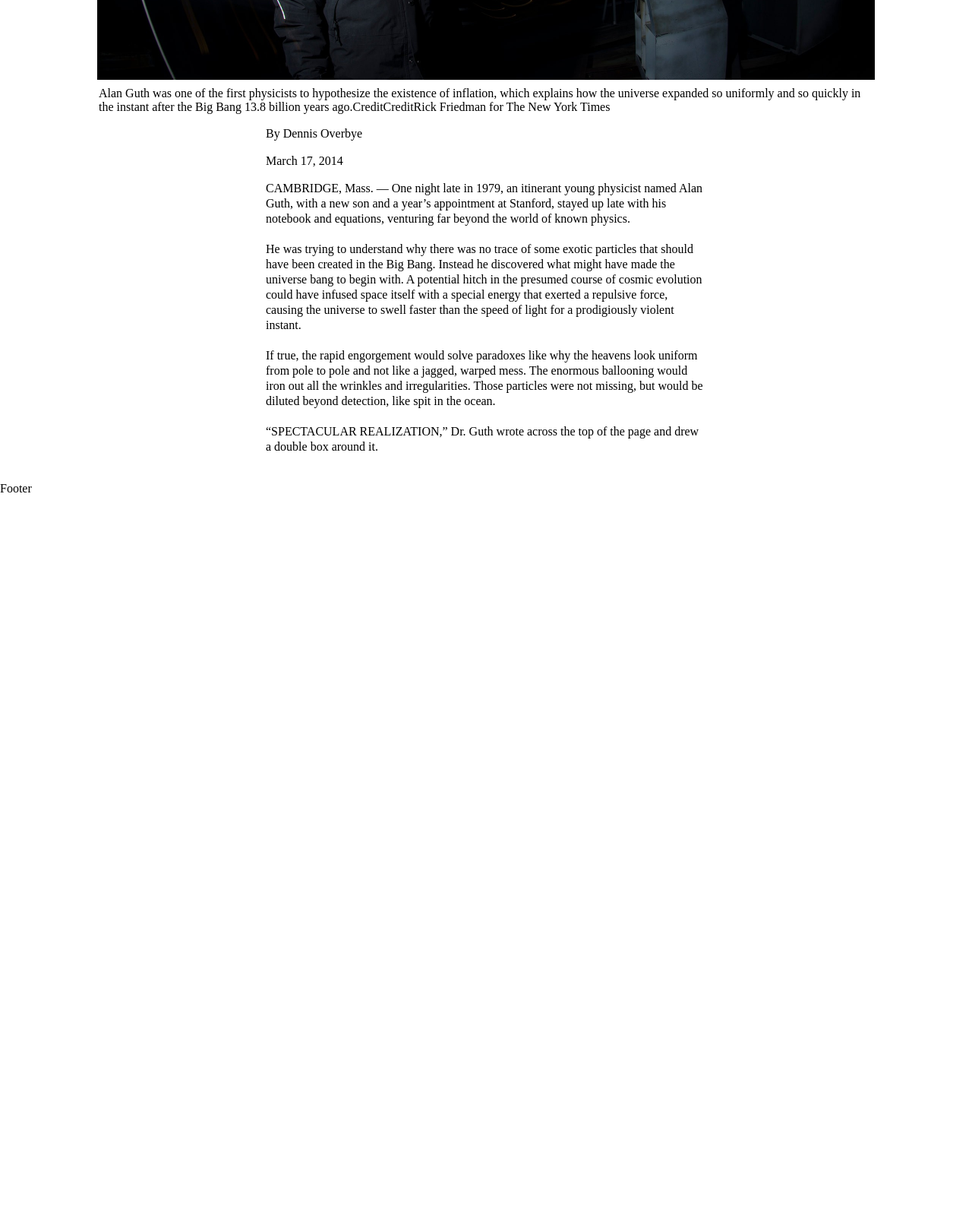
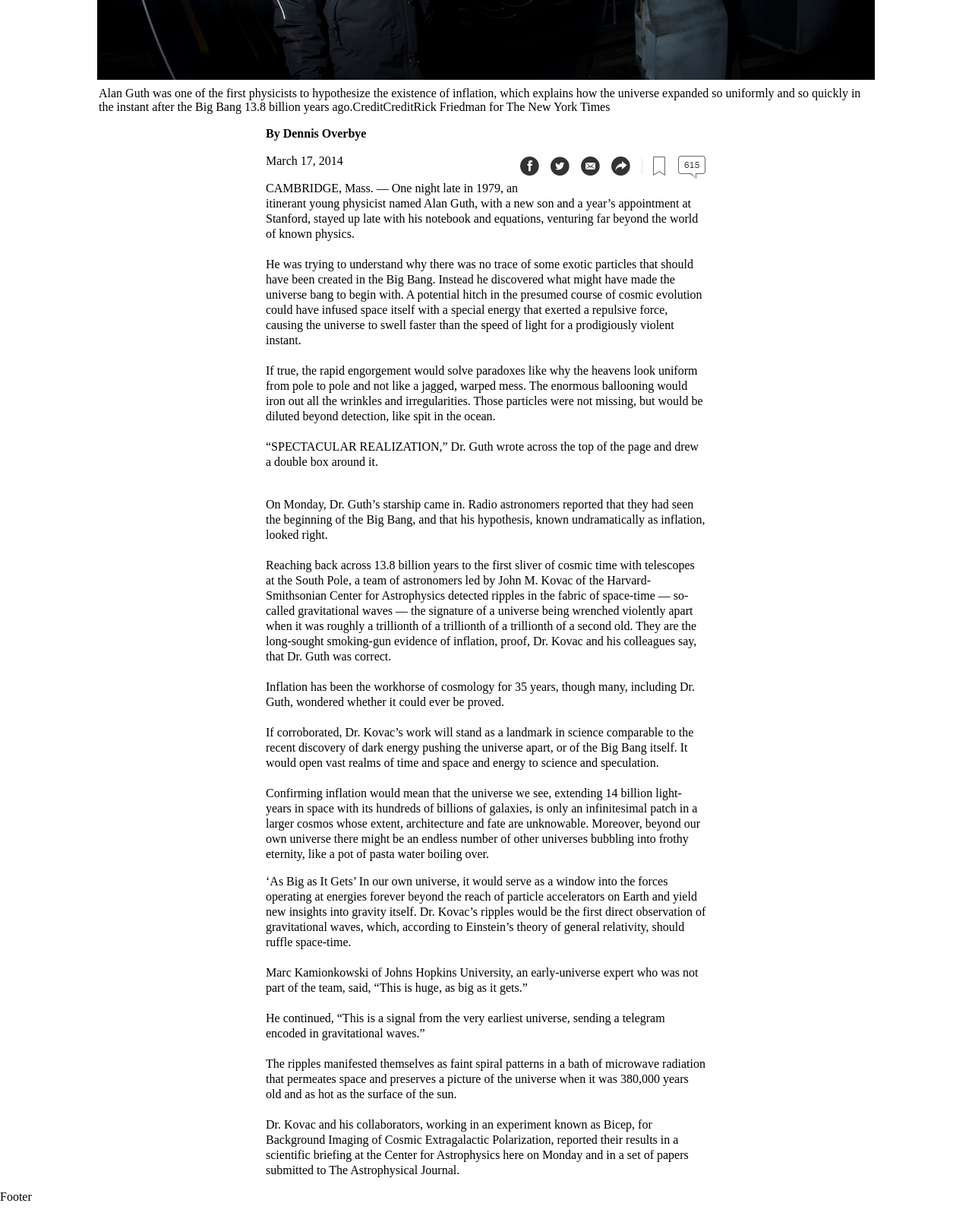
Before and after one commit to DanielMitiku/positioning-and-floating-elements, a plain HTML site: page index.html in a window 1280 px wide. Shown: the part 641-2241 px from the top of the page at 76% size. Before the commit the page ends 1309 px from the top, so only its background shows below. Drawn offline with Linux system fonts and the light colour scheme; a script that the page names is missing.

Commit message:
main text added

```diff
--- a/index.html
+++ b/index.html
@@ -37,8 +37,11 @@
     </div>
 
     <div class="articles">
-        <p>By Dennis Overbye</p>
-        <p>March 17, 2014</p>
+        <p ><a href="#" style="text-decoration: none; color: black"><strong>By Dennis Overbye</strong></a></p>
+        <div>
+        <p>March 17, 2014
+        <img id="logos" src="img/logos.jpg" alt="logos"></p>
+        </div>
         <p>CAMBRIDGE, Mass. — One night late in 1979, an itinerant young physicist named Alan Guth, with a new son and a year’s appointment at Stanford, stayed up late with his notebook and equations, venturing far beyond the world of known physics.<br><br>
 
 He was trying to understand why there was no trace of some exotic particles that should have been created in the Big Bang. Instead he discovered what might have made the universe bang to begin with. A potential hitch in the presumed course of cosmic evolution could have infused space itself with a special energy that exerted a repulsive force, causing the universe to swell faster than the speed of light for a prodigiously violent instant.<br><br>
@@ -49,7 +52,27 @@ If true, the rapid engorgement would solve paradoxes like why the heavens look u
 
 </p>
 
+<p>On Monday, Dr. Guth’s starship came in. Radio astronomers reported that they had seen the beginning of the Big Bang, and that his hypothesis, known undramatically as inflation, looked right.<br><br>
 
+Reaching back across 13.8 billion years to the first sliver of cosmic time with telescopes at the South Pole, a team of astronomers led by John M. Kovac of the Harvard-Smithsonian Center for Astrophysics detected ripples in the fabric of space-time — so-called gravitational waves — the signature of a universe being wrenched violently apart when it was roughly a trillionth of a trillionth of a trillionth of a second old. They are the long-sought smoking-gun evidence of inflation, proof, Dr. Kovac and his colleagues say, that Dr. Guth was correct.<br><br>
+
+Inflation has been the workhorse of cosmology for 35 years, though many, including Dr. Guth, wondered whether it could ever be proved.<br><br>
+
+If corroborated, Dr. Kovac’s work will stand as a landmark in science comparable to the recent discovery of dark energy pushing the universe apart, or of the Big Bang itself. It would open vast realms of time and space and energy to science and speculation.<br><br>
+
+Confirming inflation would mean that the universe we see, extending 14 billion light-years in space with its hundreds of billions of galaxies, is only an infinitesimal patch in a larger cosmos whose extent, architecture and fate are unknowable. Moreover, beyond our own universe there might be an endless number of other universes bubbling into frothy eternity, like a pot of pasta water boiling over.</p>
+
+<p>‘As Big as It Gets’
+
+In our own universe, it would serve as a window into the forces operating at energies forever beyond the reach of particle accelerators on Earth and yield new insights into gravity itself. Dr. Kovac’s ripples would be the first direct observation of gravitational waves, which, according to Einstein’s theory of general relativity, should ruffle space-time.<br><br>
+
+Marc Kamionkowski of Johns Hopkins University, an early-universe expert who was not part of the team, said, “This is huge, as big as it gets.”<br><br>
+
+He continued, “This is a signal from the very earliest universe, sending a telegram encoded in gravitational waves.”<br><br>
+
+The ripples manifested themselves as faint spiral patterns in a bath of microwave radiation that permeates space and preserves a picture of the universe when it was 380,000 years old and as hot as the surface of the sun.<br><br>
+
+Dr. Kovac and his collaborators, working in an experiment known as Bicep, for Background Imaging of Cosmic Extragalactic Polarization, reported their results in a scientific briefing at the Center for Astrophysics here on Monday and in a set of papers submitted to The Astrophysical Journal.</p>
     </div>
     <div class="footer">
         <footer>
--- a/main.css
+++ b/main.css
@@ -79,3 +79,9 @@ html{
     margin: 5px 350px;
     line-height: 20px;
 }
+#logos{
+   display: inline;
+   float: right;
+   padding-top: 0;
+   padding-bottom: 15px;
+}
```
